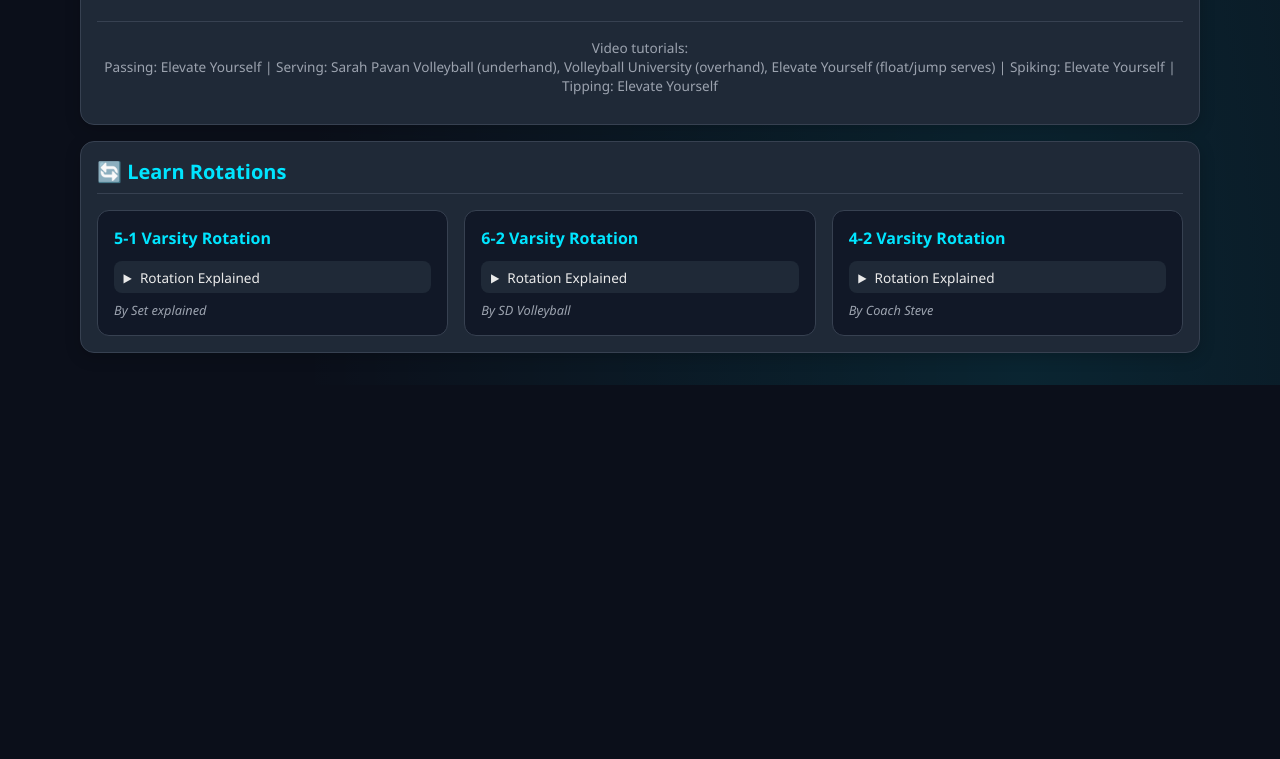
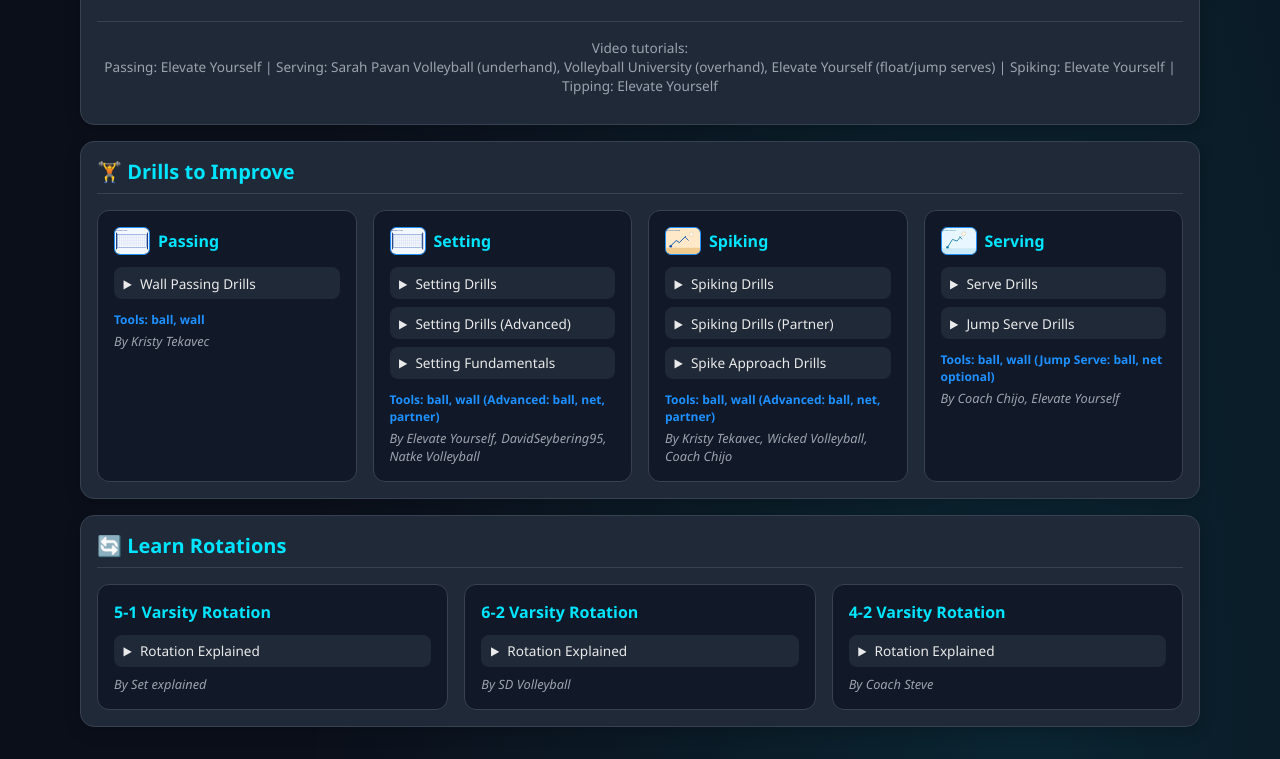
Before and after one commit to malekhibri-source/volleyball-site, a plain HTML site: page first-prototype/index.html in a window 1280 px wide. Shown: the part 2890-3649 px from the top of the page. Before the commit the page ends 3275 px from the top, so only its background shows below. Drawn offline with Linux system fonts and the light colour scheme.

Commit message:
feat: add Drills section with skill-specific videos and tools needed

```diff
--- a/first-prototype/index.html
+++ b/first-prototype/index.html
@@ -298,6 +298,52 @@
       </p>
     </section>
 
+    <section id="drills-section" aria-labelledby="drills-title">
+      <h2>🏋️ Drills to Improve</h2>
+      <div class="improvement-grid">
+        <article class="improvement-card">
+          <h3><img src="vb-net.svg" alt="Pass" class="skill-icon" /> Passing</h3>
+          <ul class="video-list">
+            <li><a href="https://www.youtube.com/shorts/6livtunhlOc" target="_blank"><span class="play-icon">▶</span> Wall Passing Drills</a></li>
+          </ul>
+          <p class="tools-needed">Tools: ball, wall</p>
+          <p class="video-creator">By Kristy Tekavec</p>
+        </article>
+
+        <article class="improvement-card">
+          <h3><img src="vb-net.svg" alt="Set" class="skill-icon" /> Setting</h3>
+          <ul class="video-list">
+            <li><a href="https://www.youtube.com/shorts/6cTmSAgP5ho" target="_blank"><span class="play-icon">▶</span> Setting Drills</a></li>
+            <li><a href="https://www.youtube.com/watch?v=RfoAU5uMro8" target="_blank"><span class="play-icon">▶</span> Setting Drills (Advanced)</a></li>
+            <li><a href="https://www.youtube.com/watch?v=ZK4lqv5NxXA" target="_blank"><span class="play-icon">▶</span> Setting Fundamentals</a></li>
+          </ul>
+          <p class="tools-needed">Tools: ball, wall (Advanced: ball, net, partner)</p>
+          <p class="video-creator">By Elevate Yourself, DavidSeybering95, Natke Volleyball</p>
+        </article>
+
+        <article class="improvement-card">
+          <h3><img src="vb-spike.svg" alt="Spike" class="skill-icon" /> Spiking</h3>
+          <ul class="video-list">
+            <li><a href="https://www.youtube.com/shorts/NyR4cJ2pYa8" target="_blank"><span class="play-icon">▶</span> Spiking Drills</a></li>
+            <li><a href="https://www.youtube.com/watch?v=ZK4lqv5NxXA" target="_blank"><span class="play-icon">▶</span> Spiking Drills (Partner)</a></li>
+            <li><a href="https://www.youtube.com/watch?v=EpmR0edNOgo" target="_blank"><span class="play-icon">▶</span> Spike Approach Drills</a></li>
+          </ul>
+          <p class="tools-needed">Tools: ball, wall (Advanced: ball, net, partner)</p>
+          <p class="video-creator">By Kristy Tekavec, Wicked Volleyball, Coach Chijo</p>
+        </article>
+
+        <article class="improvement-card">
+          <h3><img src="vb-serve.svg" alt="Serve" class="skill-icon" /> Serving</h3>
+          <ul class="video-list">
+            <li><a href="https://www.youtube.com/shorts/xJfOgw1dMWM" target="_blank"><span class="play-icon">▶</span> Serve Drills</a></li>
+            <li><a href="https://www.youtube.com/watch?v=rKoCO5tIPg8" target="_blank"><span class="play-icon">▶</span> Jump Serve Drills</a></li>
+          </ul>
+          <p class="tools-needed">Tools: ball, wall (Jump Serve: ball, net optional)</p>
+          <p class="video-creator">By Coach Chijo, Elevate Yourself</p>
+        </article>
+      </div>
+    </section>
+
     <section id="rotations-section" aria-labelledby="rotations-title">
       <h2>🔄 Learn Rotations</h2>
       <div class="improvement-grid">
--- a/first-prototype/volley.css
+++ b/first-prototype/volley.css
@@ -478,6 +478,7 @@ button[type="submit"]:active {
 }
 
 #improvement-section,
+#drills-section,
 #rotations-section {
   grid-column: 1 / -1;
 }
@@ -560,8 +561,15 @@ button[type="submit"]:active {
   font-size: .85rem;
 }
 
+.tools-needed {
+  margin: .75rem 0 .25rem;
+  font-size: .75rem;
+  color: var(--primary);
+  font-weight: 600;
+}
+
 .video-creator {
-  margin: .5rem 0 0;
+  margin: .25rem 0 0;
   font-size: .8rem;
   color: var(--text-muted);
   font-style: italic;
```
